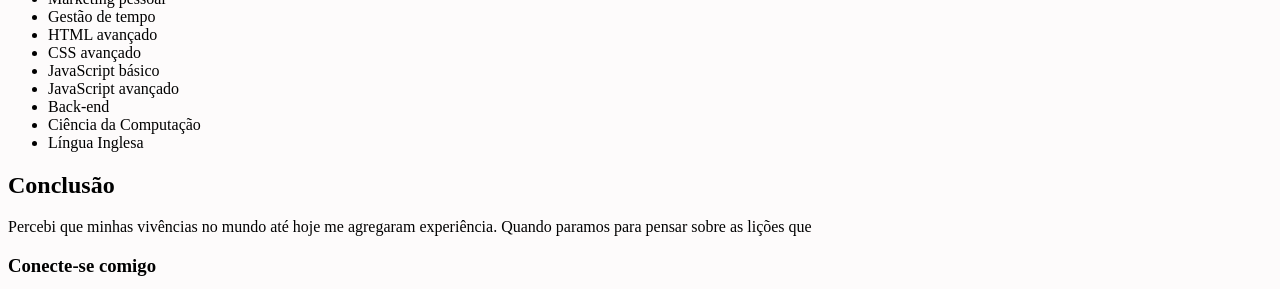
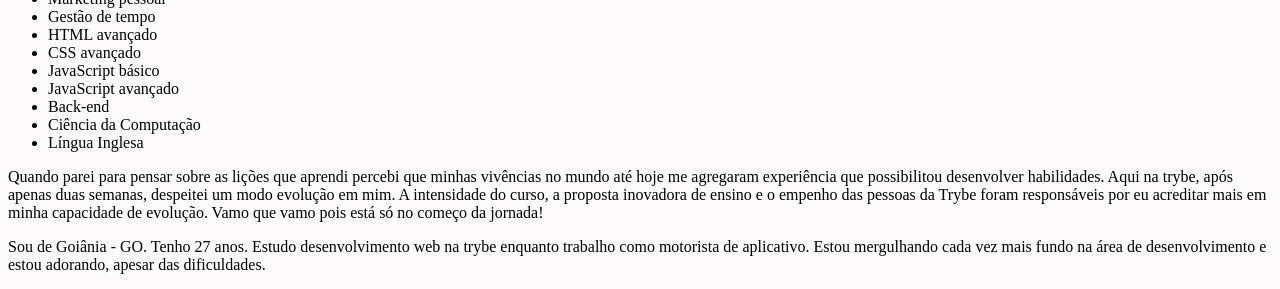
Before and after one commit to vinicius-virgilli/Projeto-Lessons_learned, a website: page index.html in a window 1280 px wide. Shown: the part 1198-1487 px from the top of the page. Drawn offline with Linux system fonts and the light colour scheme.

Commit message:
requisitos 8,9,10 e 11 check

```diff
--- a/index.html
+++ b/index.html
@@ -44,9 +44,11 @@
             <li>Língua Inglesa</li>
         </ul>
         <article id="article">
-            <h2>Conclusão</h2>
-            <p>Percebi que minhas vivências no mundo até hoje me agregaram experiência. Quando paramos para pensar sobre as  lições que </p>
+            <p>Quando parei para pensar sobre as lições que aprendi percebi que minhas vivências no mundo até hoje me agregaram experiência que possibilitou desenvolver habilidades. Aqui na trybe, após apenas duas semanas, despeitei um modo evolução em mim. A intensidade do curso, a proposta inovadora de ensino e o empenho das pessoas da Trybe foram responsáveis por eu acreditar mais em minha capacidade de evolução. Vamo que vamo pois está só no começo da jornada!</p>
         </article>
+        <aside id="aside">
+            <p>Sou de Goiânia - GO. Tenho 27 anos. Estudo desenvolvimento web na trybe enquanto trabalho como motorista de aplicativo. Estou mergulhando cada vez mais fundo na área de desenvolvimento e estou adorando, apesar das dificuldades.</p>
+        </aside>
         <footer id="rodape">
             <h3 class="conect">Conecte-se comigo </h3>
             <ul class="redes_sociais">
```
